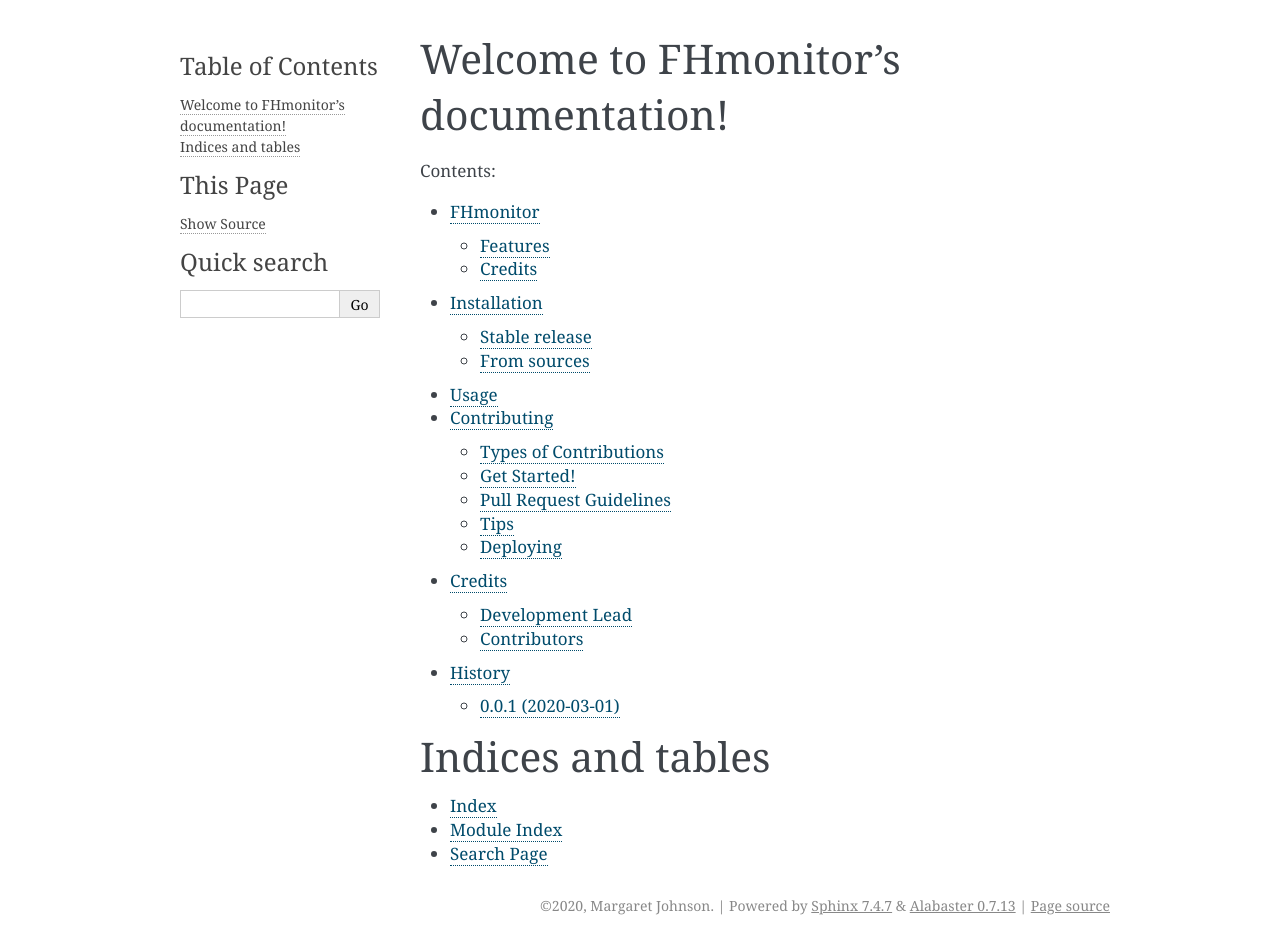
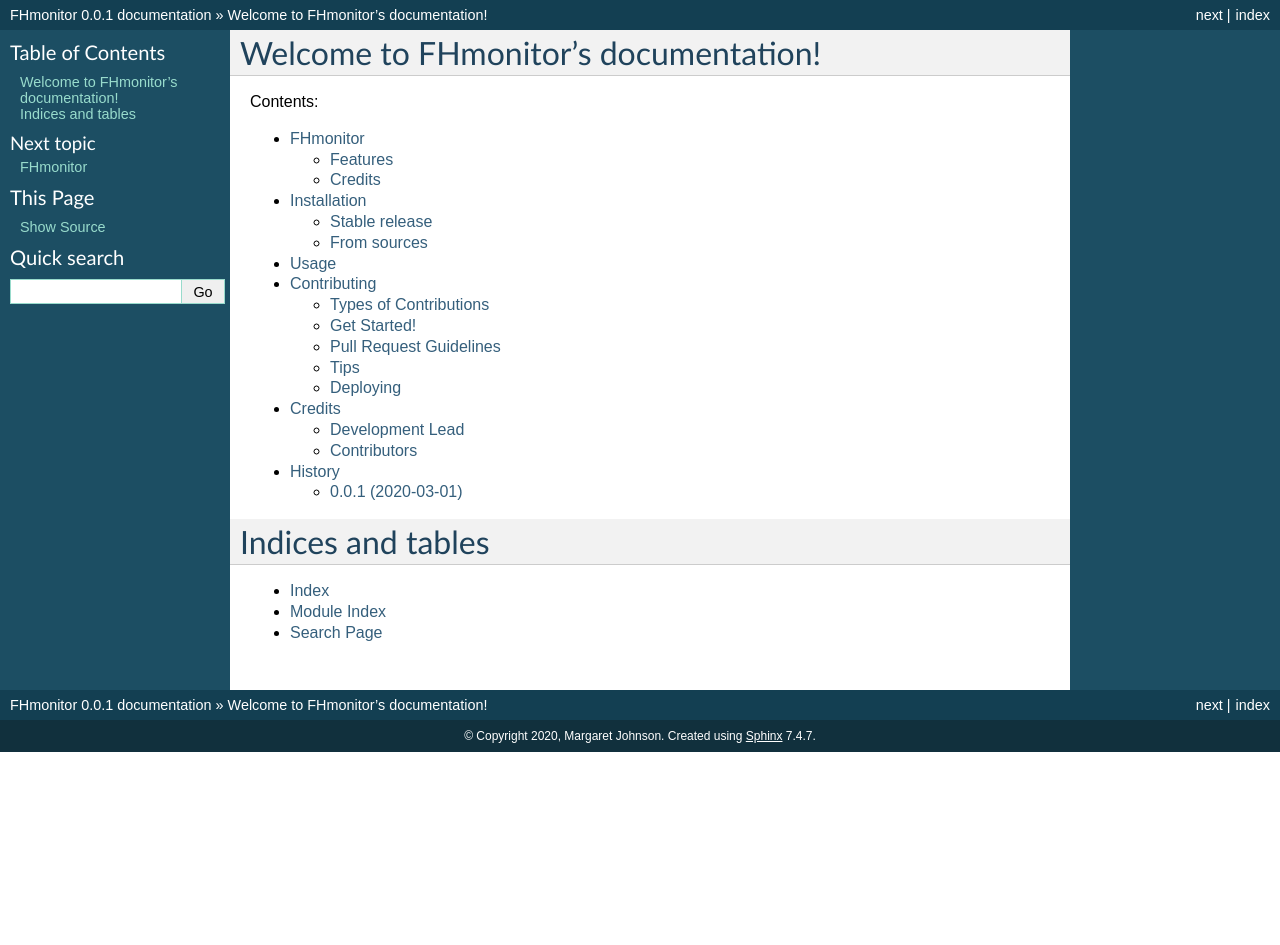
Before and after one commit to BitKnitting/FHmonitor, a Sphinx documentation site: the page built from docs/index.rst, in a window 1280 px wide. Built offline with Sphinx 7.4.7, drawn with Linux system fonts in a browser that asks for light colours; pages that are not in the unit, such as notebooks, are missing from menus; after the commit the page ends 900 px from its top, so only the background shows below that.

Commit message:
changed Sphinx theme to classic

```diff
--- a/docs/conf.py
+++ b/docs/conf.py
@@ -17,11 +17,11 @@
 # relative to the documentation root, use os.path.abspath to make it
 # absolute, like shown here.
 #
+import FHmonitor
 import os
 import sys
 sys.path.insert(0, os.path.abspath('..'))
 
-import FHmonitor
 
 # -- General configuration ---------------------------------------------
 
@@ -82,8 +82,9 @@
 
 # The theme to use for HTML and HTML Help pages.  See the documentation for
 # a list of builtin themes.
+# https://www.sphinx-doc.org/en/stable/theming.html
 #
-html_theme = 'alabaster'
+html_theme = 'classic'
 
 # Theme options are theme-specific and customize the look and feel of a
 # theme further.  For a list of options available for each theme, see the
```
Also changed, not shown: 2 other files.
